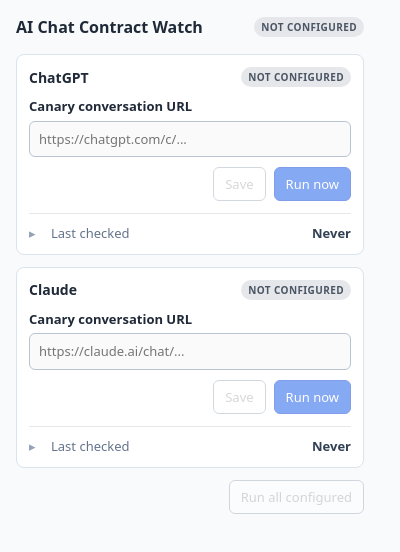
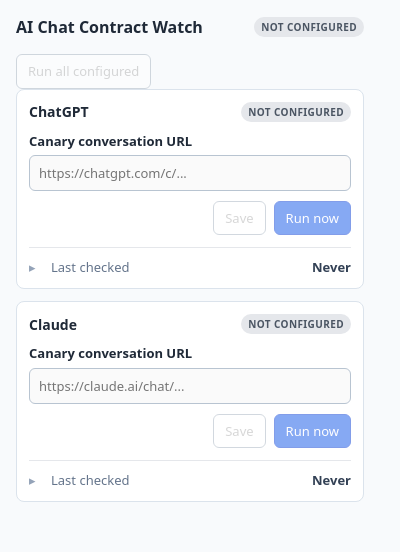
Before and after one commit to alexey-sirotin/ai-chat-contract-watch, a browser extension: page popup.html in a window 400 px wide. Drawn offline with Linux system fonts and the light colour scheme.

Commit message:
Move run-all action to top of popup

```diff
--- a/popup.html
+++ b/popup.html
@@ -12,6 +12,10 @@
       <h1>AI Chat Contract Watch</h1>
       <span id="overall-status" class="status status-neutral">NOT CONFIGURED</span>
     </header>
+
+    <div class="top-actions">
+      <button id="run-all" type="button">Run all configured</button>
+    </div>
 
     <section class="provider" data-provider="chatgpt">
       <div class="provider-title">
@@ -63,10 +67,6 @@
       </details>
     </section>
 
-    <div class="footer-actions">
-      <button id="run-all" type="button">Run all configured</button>
-    </div>
-
     <p id="error" class="error" hidden></p>
   </main>
   <script type="module" src="popup.js"></script>
```
